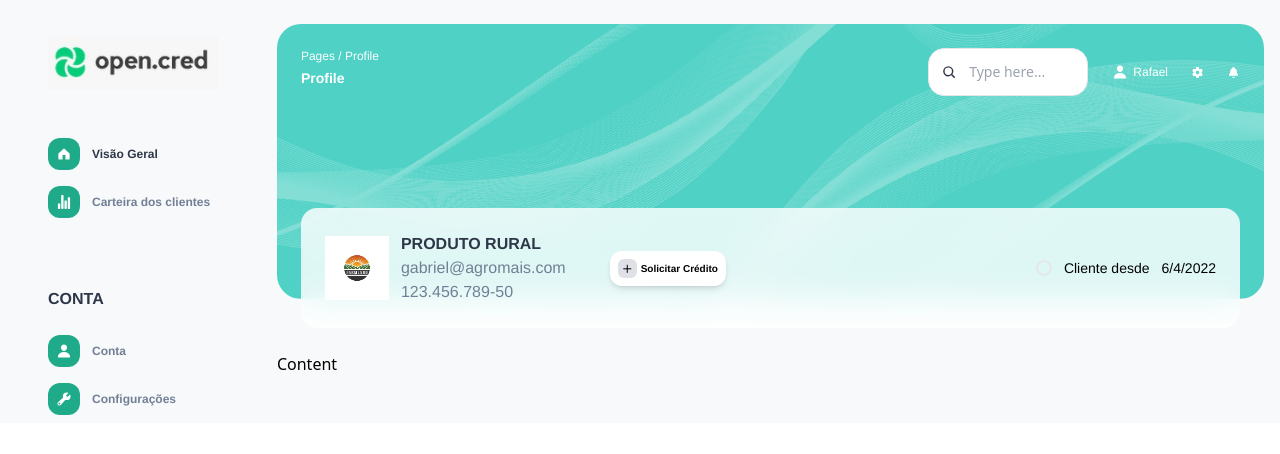
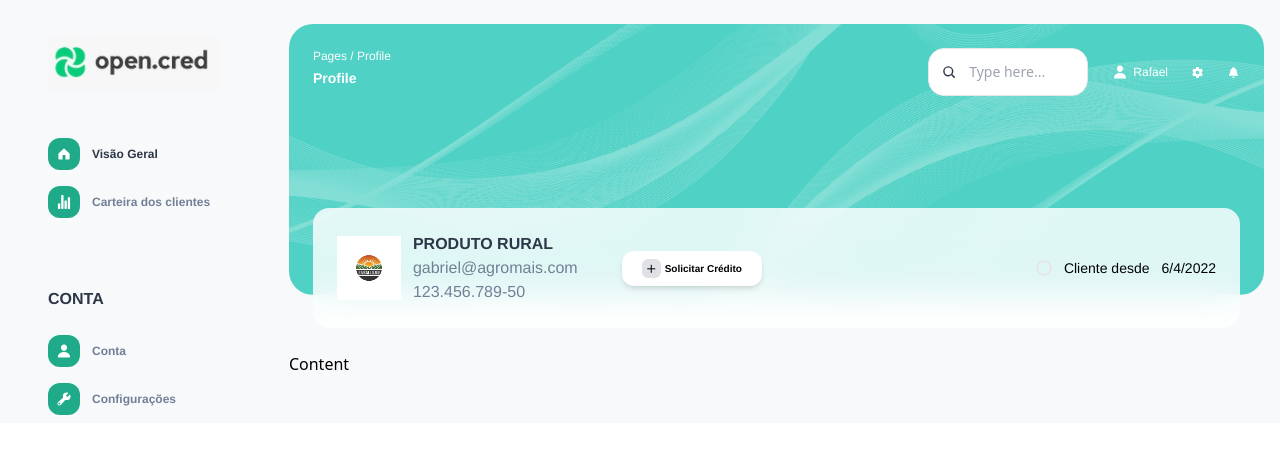
Before and after one commit to doubleyooz/react-chart-dashboard, a React (Create React App) app: page / in a window 1280 px wide. Shown: the top 454 px of the page. Built offline with nearby package versions, Linux system fonts and the light colour scheme.

Commit message:
fix: alignment

```diff
--- a/src/components/Card.tsx
+++ b/src/components/Card.tsx
@@ -22,7 +22,7 @@ const Card: React.FC<Props> = ({ data }) => {
                     <span className="text-skin-medium">{data.email}</span>
                     <span className="text-skin-medium">{data.cpf}</span>
                 </div>
-                <div className="flex items-center gap-1 bg-skin-white p-2 rounded-xl shadow-md">
+                <div className="flex items-center gap-1 bg-skin-white px-5 py-2 rounded-xl shadow-md">
                     <div className="bg-skin-darker bg-opacity-25 rounded-md">
                         <Plus className="stroke-black" />
                     </div>
--- a/src/components/SideMenu.tsx
+++ b/src/components/SideMenu.tsx
@@ -45,7 +45,7 @@ const DropdownNav: React.FC<DropdownProps> = ({
                         : setIsSelected('b');
                 }}
             />
-            <div className="border-l-2 ml-3 overflow-y-scroll scrollbar-hide max-h-[480px]">
+            <div className="border-l-2 ml-3 pl-3 overflow-y-scroll scrollbar-hide max-h-[480px]">
                 {data.map(({ description }, i) => (
                     <SimpleButton
                         key={description + i}
--- a/src/components/SimpleButton.tsx
+++ b/src/components/SimpleButton.tsx
@@ -18,7 +18,7 @@ const SimpleButton: React.FC<Props> = ({
 }) => {
     return (
         <div
-            className={`${deleteButton ? 'justify-between' : ''} flex  items-center rounded-2xl gap-3 h-12`}
+            className={`${deleteButton ? 'justify-between' : ''} flex items-center rounded-2xl gap-3 h-12`}
             onClick={onClick}
         >
             <div className="bg-skin-detail_1 w-8 h-8 rounded-xl flex justify-center items-center p-2">
```
